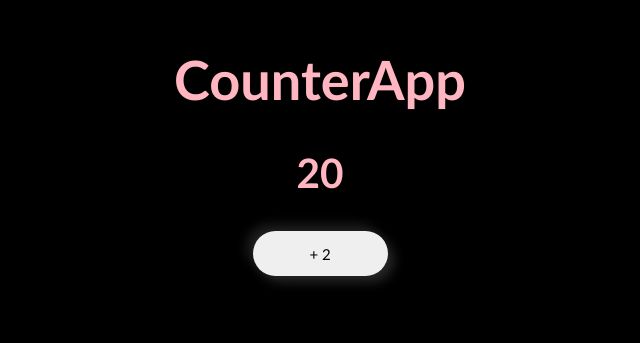
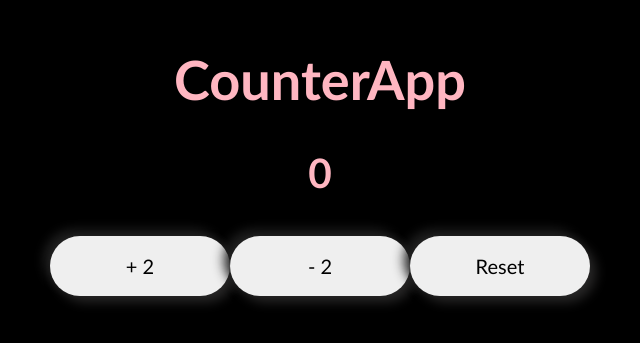
Before and after one commit to SilvanaZ/Thounder_Clouds, a React (Vite) app in the folder ThunderClouds-app/: page / in a window 1280 px wide. Shown: the part 137-480 px from the top of the page, without its empty margins (320-960 px from the left). Built offline with nearby package versions, Linux system fonts and the light colour scheme.

Commit message:
ConterApp terminado
Terminando sección 4 y yendo a la 5!

```diff
--- a/ThunderClouds-app/src/CounterApp.jsx
+++ b/ThunderClouds-app/src/CounterApp.jsx
@@ -10,11 +10,17 @@ export const CounterApp = ({ value }) => {
     setCounter((c) => c + 2);
   };
 
+  const handleDecrease = () => setCounter(counter - 2);
+
+  const handleReset = () => setCounter(value);
+
   return (
     <>
       <h1>CounterApp</h1>
       <h2> {counter} </h2>
       <button onClick={handleAdd}>+ 2</button>
+      <button onClick={handleDecrease}>- 2</button>
+      <button onClick={handleReset}>Reset</button>
     </>
   );
 };
--- a/ThunderClouds-app/src/main.jsx
+++ b/ThunderClouds-app/src/main.jsx
@@ -14,6 +14,6 @@ import "./styles.css";
 
 ReactDOM.createRoot(document.getElementById("root")).render(
   <React.StrictMode>
-    <CounterApp value={20} />
+    <CounterApp value={0} />
   </React.StrictMode>
 );
--- a/ThunderClouds-app/src/styles.css
+++ b/ThunderClouds-app/src/styles.css
@@ -13,13 +13,14 @@ button {
   width: 9em;
   height: 3em;
   border-radius: 30em;
-  font-size: 15px;
+  font-size: 20px;
   font-family: inherit;
   border: none;
   position: relative;
   overflow: hidden;
   z-index: 1;
   box-shadow: 6px 6px 12px #292828, -6px -6px 12px #222222;
+  margin-top: 5px;
 }
 
 button::before {
```
Also changed, not shown: 1 other file (tests, documents, lock files or other folders).
